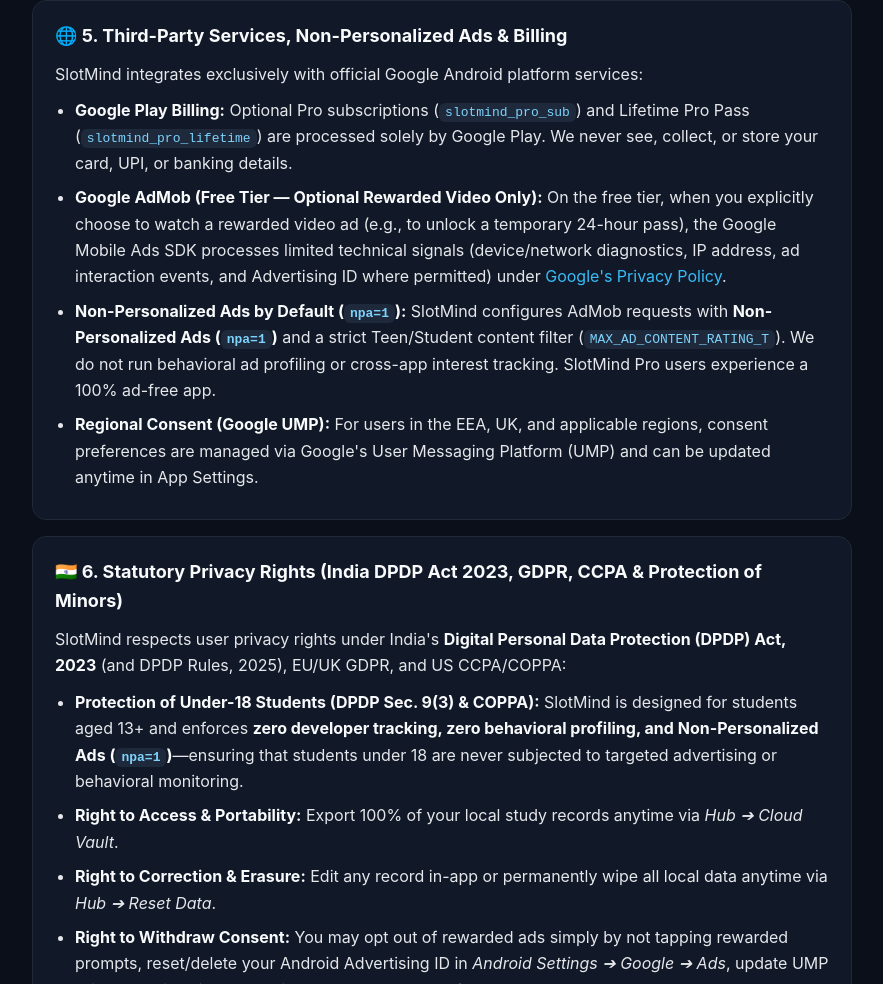
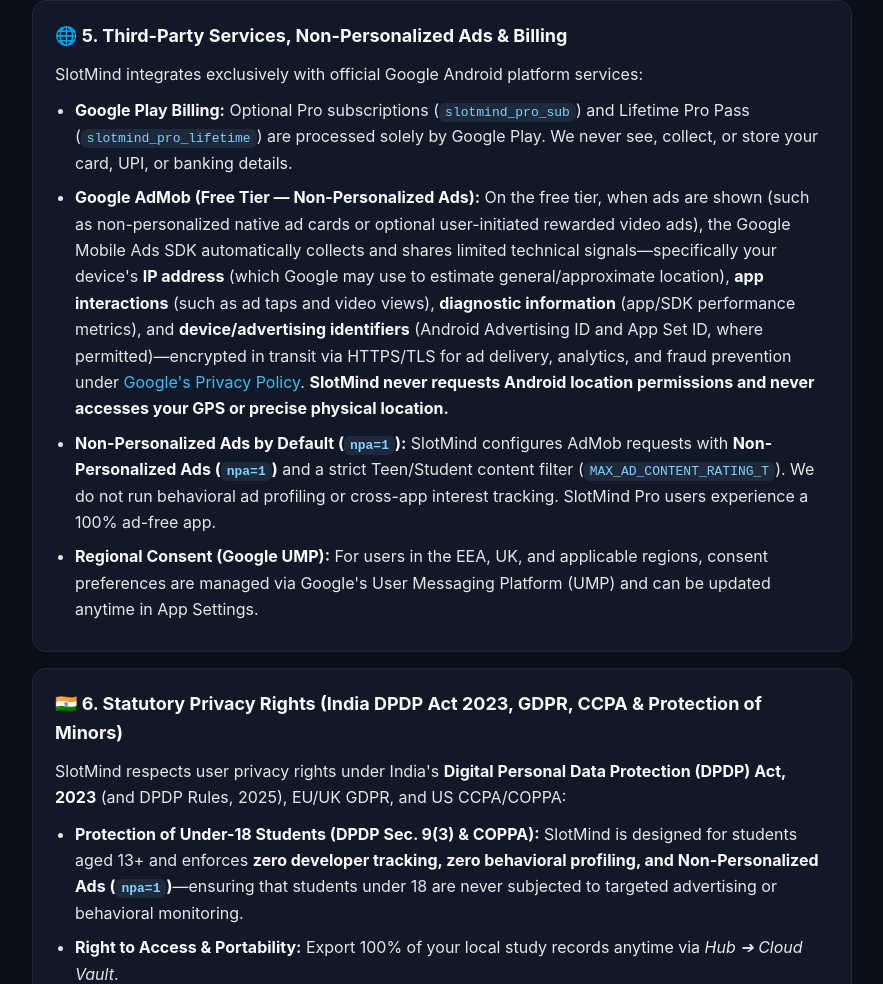
Before and after one commit to MAHENDRA-99/slotmind-privacy, a plain HTML site: page index.html in a window 1280 px wide. Shown: the part 2126-3110 px from the top of the page, without its empty margins (198-1081 px from the left). Drawn offline with Linux system fonts and the light colour scheme.

Commit message:
Update index.html

```diff
--- a/index.html
+++ b/index.html
@@ -169,12 +169,12 @@
       </ul>
     </section>
 
-    <section class="card">
+   <section class="card">
       <h2>🌐 5. Third-Party Services, Non-Personalized Ads &amp; Billing</h2>
       <p>SlotMind integrates exclusively with official Google Android platform services:</p>
       <ul>
         <li><strong>Google Play Billing:</strong> Optional Pro subscriptions (<code>slotmind_pro_sub</code>) and Lifetime Pro Pass (<code>slotmind_pro_lifetime</code>) are processed solely by Google Play. We never see, collect, or store your card, UPI, or banking details.</li>
-        <li><strong>Google AdMob (Free Tier — Optional Rewarded Video Only):</strong> On the free tier, when you explicitly choose to watch a rewarded video ad (e.g., to unlock a temporary 24-hour pass), the Google Mobile Ads SDK processes limited technical signals (device/network diagnostics, IP address, ad interaction events, and Advertising ID where permitted) under <a href="https://policies.google.com/privacy" target="_blank" rel="noopener">Google's Privacy Policy</a>.</li>
+        <li><strong>Google AdMob (Free Tier — Non-Personalized Ads):</strong> On the free tier, when ads are shown (such as non-personalized native ad cards or optional user-initiated rewarded video ads), the Google Mobile Ads SDK automatically collects and shares limited technical signals—specifically your device's <strong>IP address</strong> (which Google may use to estimate general/approximate location), <strong>app interactions</strong> (such as ad taps and video views), <strong>diagnostic information</strong> (app/SDK performance metrics), and <strong>device/advertising identifiers</strong> (Android Advertising ID and App Set ID, where permitted)—encrypted in transit via HTTPS/TLS for ad delivery, analytics, and fraud prevention under <a href="https://policies.google.com/privacy" target="_blank" rel="noopener">Google's Privacy Policy</a>. <strong>SlotMind never requests Android location permissions and never accesses your GPS or precise physical location.</strong></li>
         <li><strong>Non-Personalized Ads by Default (<code>npa=1</code>):</strong> SlotMind configures AdMob requests with <strong>Non-Personalized Ads (<code>npa=1</code>)</strong> and a strict Teen/Student content filter (<code>MAX_AD_CONTENT_RATING_T</code>). We do not run behavioral ad profiling or cross-app interest tracking. SlotMind Pro users experience a 100% ad-free app.</li>
         <li><strong>Regional Consent (Google UMP):</strong> For users in the EEA, UK, and applicable regions, consent preferences are managed via Google's User Messaging Platform (UMP) and can be updated anytime in App Settings.</li>
       </ul>
```
